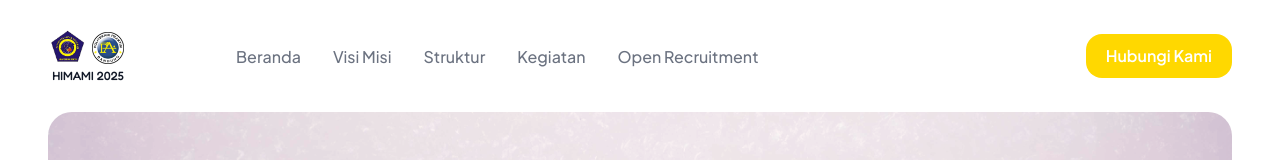
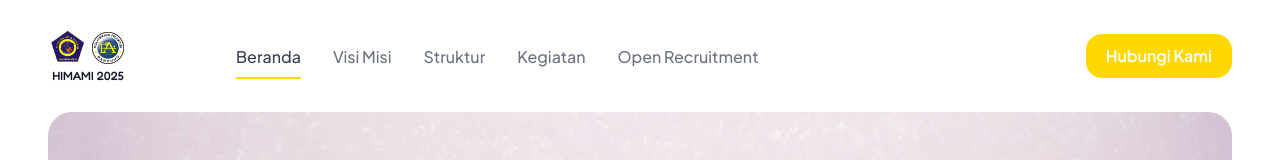
Before and after one commit to pepetgoodboy/himami, a React (Vite) app: page / in a window 1280 px wide. Shown: the top 160 px of the page. Built offline with nearby package versions, Linux system fonts and the light colour scheme.

Commit message:
feature: add dynamic navbar

```diff
--- a/src/components/UI/Atoms/Link/LinkNavDesktop.jsx
+++ b/src/components/UI/Atoms/Link/LinkNavDesktop.jsx
@@ -1,14 +1,18 @@
-import { Link } from "react-router-dom";
+import { Link, useLocation } from "react-router-dom";
 
 export default function LinkNavDesktop({ link, name }) {
+  const location = useLocation();
+
+  const isActive = location.pathname === link;
+
   return (
-    <>
-      <Link
-        to={link}
-        className="border-transparent text-gray-500 hover:border-[#FFD800] hover:text-gray-700 border-b-2 py-2 mt-1"
-      >
-        {name}
-      </Link>
-    </>
+    <Link
+      to={link}
+      className={`text-gray-500 hover:border-[#FFD800] hover:text-gray-700 border-b-2 py-2 mt-1 ${
+        isActive ? "border-[#FFD800] text-gray-700" : "border-transparent"
+      }`}
+    >
+      {name}
+    </Link>
   );
 }
```
